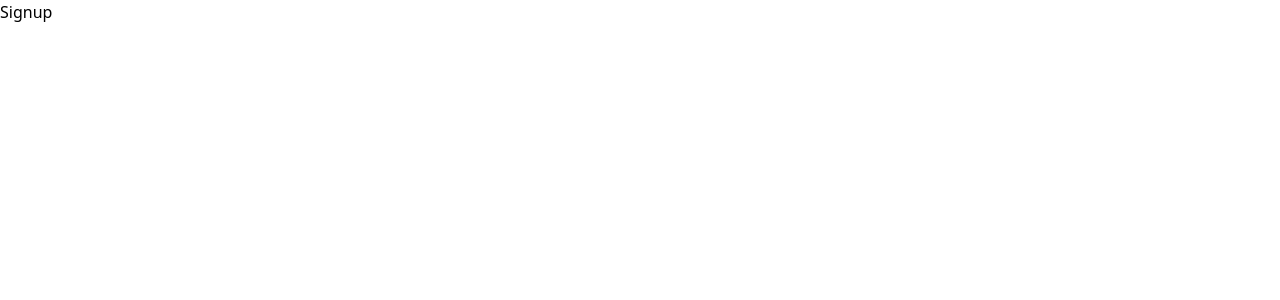
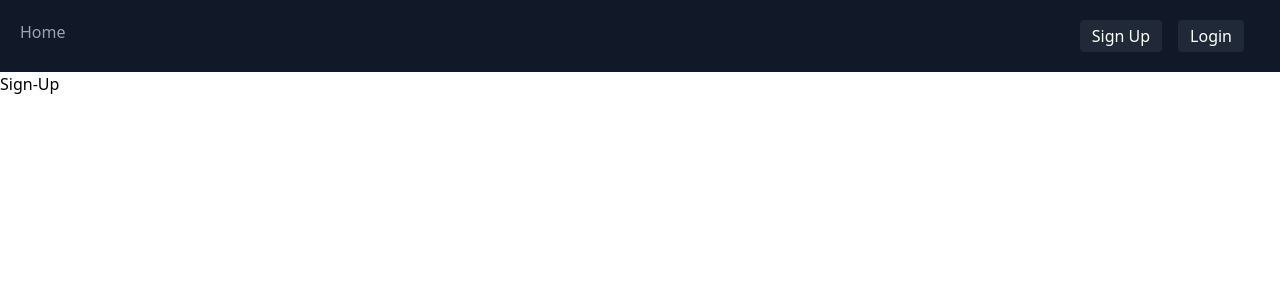
Before and after one commit to programmerpranit/Todo-MERN, a Next.js app: page /signup in a window 1280 px wide. Shown: the top 300 px of the page. Built offline with nearby package versions, Linux system fonts and the light colour scheme.

Commit message:
basic routing done

```diff
--- a/components/Navbar.jsx
+++ b/components/Navbar.jsx
@@ -1,19 +1,31 @@
+import Link from 'next/link'
 import React from 'react'
-
+import Signup from '../pages/signup'
+import Login from '../pages/login'
 const Navbar = () => {
    return (
 
-      <header class="text-gray-400 bg-gray-900 body-font ">
+      <header className="text-gray-400 bg-gray-900 body-font ">
          <div class="container flex flex-wrap p-5 flex-col md:flex-row">
             <nav class="flex lg:w-2/5 flex-wrap items-start justify-left text-base  ">
-               <a class="mr-5 hover:text-white">Home</a>
-               <a class="mr-5 hover:text-white">About</a>
+            <Link href={'/'}>
+            <a class="mr-5 hover:text-white">Home</a>
+            </Link>
             </nav>
             <div class="lg:w-3/5 inline-flex lg:justify-end ml-5 lg:ml-0">
-               <button class="inline-flex items-center bg-gray-800 text-white border-0 py-1 px-3 mr-4 focus:outline-none hover:bg-gray-700 rounded text-base mt-4 md:mt-0">Login
+            <Link href={'/signup'}>
+            <button class="inline-flex items-center bg-gray-800 text-white border-0 py-1 px-3 mr-4 focus:outline-none hover:bg-gray-700 rounded text-base mt-4 md:mt-0">Sign Up
                </button>
-               <button class="inline-flex items-center bg-gray-800 text-white border-0 py-1 px-3 mr-4 focus:outline-none hover:bg-gray-700 rounded text-base mt-4 md:mt-0">Sign Up
+
+            </Link>
+
+
+            <Link href={'/login'}>
+            <button class="inline-flex items-center bg-gray-800 text-white border-0 py-1 px-3 mr-4 focus:outline-none hover:bg-gray-700 rounded text-base mt-4 md:mt-0">Login
                </button>
+
+            </Link>
+
             </div>
          </div>
       </header>
--- a/pages/_app.js
+++ b/pages/_app.js
@@ -1,7 +1,9 @@
 import '../styles/globals.css'
+import Navbar from '../components/Navbar'
 
 function MyApp({ Component, pageProps }) {
   return <>
+  <Navbar />
   <Component {...pageProps} />
   </>
 
--- a/pages/index.js
+++ b/pages/index.js
@@ -6,7 +6,7 @@ export default function Home() {
       <Head>
       <title>TODO APP</title>
       </Head>
-      <Navbar />
+
 
     </div>
   )
--- a/pages/login.jsx
+++ b/pages/login.jsx
@@ -3,7 +3,7 @@ import React from 'react'
 const Login = () => {
   return (
   <>
-
+    <h1>Login</h1>
   </>
   )
 }
--- a/pages/signup.jsx
+++ b/pages/signup.jsx
@@ -2,7 +2,9 @@ import React from 'react'
 
 const Signup = () => {
   return (
-    <div>Signup</div>
+    <>
+        <h1>Sign-Up</h1>
+    </>
   )
 }
 
```
